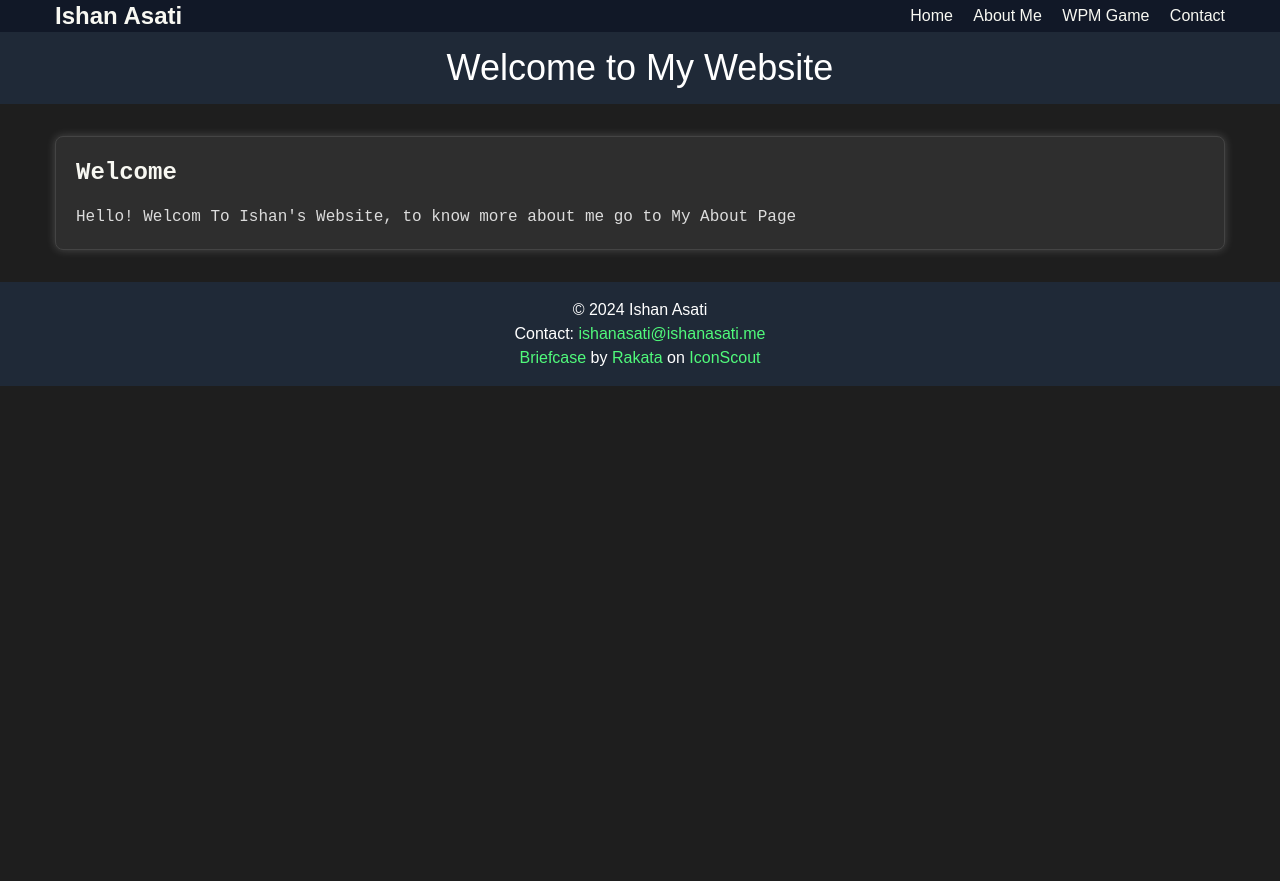
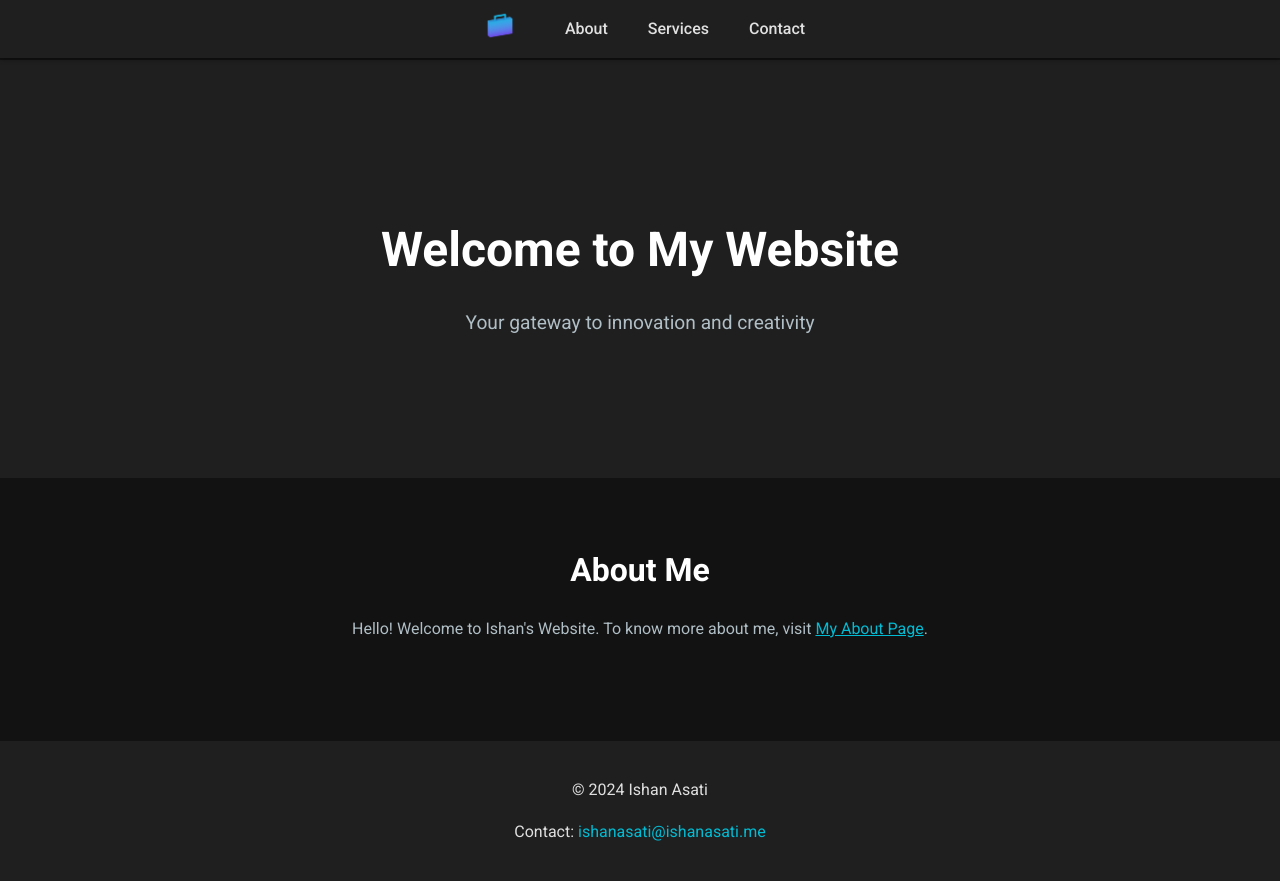
Before and after one commit to IshanAsati/ishanasati.me, a plain HTML site: page index.html in a window 1280 px wide. Before the commit the page ends 800 px from the top, so only its background shows below. Drawn offline with nearby package versions, Linux system fonts and the light colour scheme.

Commit message:
Website Shall Now Look Better

```diff
--- a/index.html
+++ b/index.html
@@ -4,31 +4,37 @@
     <meta charset="UTF-8">
     <meta name="viewport" content="width=device-width, initial-scale=1.0">
     <title>Ishan Asati</title>
-    <link href="https://cdn.jsdelivr.net/npm/tailwindcss@2.2.19/dist/tailwind.min.css" rel="stylesheet">
-    <link rel="icon" type="image/x-icon" href="https://raw.githubusercontent.com/IshanAsati/ishanasati.me/main/favicon.ico">
     <link href="styles.css" rel="stylesheet">
+    <link rel="icon" href="https://raw.githubusercontent.com/IshanAsati/ishanasati.me/main/favicon.ico" type="image/x-icon">
+    <link href="https://fonts.googleapis.com/css2?family=Roboto:wght@400;500;700&display=swap" rel="stylesheet">
 </head>
 <body>
-    <!-- Include Navbar -->
-    <div id="navbar"></div>
+<!-- Navbar -->
+<nav>
+    <ul>
+        <li class="favicon"><a href="#home"><img src="https://raw.githubusercontent.com/IshanAsati/ishanasati.me/main/favicon.ico" alt="Home"></a></li>
+        <li><a href="#about">About</a></li>
+        <li><a href="#services">Services</a></li>
+        <li><a href="#contact">Contact</a></li>
+    </ul>
+</nav>
 
-    <header class="bg-gray-800 text-white p-4 text-center">
-        <h1 class="text-4xl">Welcome to My Website</h1>
-    </header>
+<!-- Header -->
+<header>
+    <h1>Welcome to My Website</h1>
+    <p>Your gateway to innovation and creativity</p>
+</header>
 
-    <main class="container mx-auto p-4">
-        <section class="my-8 editor">
-            <h2 class="text-2xl font-bold">Welcome</h2>
-            <p class="mt-4">Hello! Welcom To Ishan's Website, to know more about me go to <a href = "http://ishanasati.me/about.html"> My About Page</a></p>
-        </section>
-    </main>
+<!-- Main Content -->
+<main>
+    <h2>About Me</h2>
+    <p>Hello! Welcome to Ishan's Website. To know more about me, visit <a href="http://ishanasati.me/about.html">My About Page</a>.</p>
+</main>
 
-    <footer class="p-4 text-center bg-gray-800 text-white">
-        <p>&copy; 2024 Ishan Asati</p>
-        <p>Contact: <a href="mailto:ishanasati@ishanasati.me" class="hover:underline">ishanasati@ishanasati.me</a></p>
-        <a href="https://iconscout.com/3d-illustrations/briefcase" class="text-underline font-size-sm" target="_blank">Briefcase</a> by <a href="https://iconscout.com/contributors/rakata" class="text-underline font-size-sm">Rakata</a> on <a href="https://iconscout.com" class="text-underline font-size-sm">IconScout</a>
-    </footer>
-
-    <script src="script.js"></script>
+<!-- Footer -->
+<footer>
+    <p>&copy; 2024 Ishan Asati</p>
+    <p>Contact: <a href="mailto:ishanasati@ishanasati.me">ishanasati@ishanasati.me</a></p>
+</footer>
 </body>
 </html>
--- a/styles.css
+++ b/styles.css
@@ -1,78 +1,128 @@
 /* Global Styles */
 body {
-    font-family: 'Arial', sans-serif;
-    color: #e5e5e5;
-    background-color: #1e1e1e;
+    background-color: #121212; /* Dark background */
+    color: #E0E0E0; /* Soft white text */
+    font-family: 'Roboto', sans-serif;
     margin: 0;
     padding: 0;
+    line-height: 1.6;
 }
 
-/* Container */
-.container {
-    max-width: 1200px;
-    margin: 0 auto;
-    padding: 0 15px;
+/* Navbar */
+nav {
+    background-color: #1F1F1F; /* Dark background */
+    color: #E0E0E0; /* Soft white text */
+    position: fixed;
+    top: 0;
+    width: 100%;
+    z-index: 1000;
+    box-shadow: 0 2px 4px rgba(0, 0, 0, 0.3); /* Shadow for depth */
+    padding: 10px 0;
+    display: flex;
+    justify-content: center;
+    align-items: center;
 }
 
-/* Navbar Styles */
-nav {
-    background-color: #282a36;
+nav ul {
+    display: flex;
+    justify-content: center;
+    align-items: center;
+    margin: 0;
+    padding: 0;
+    list-style: none;
 }
 
-nav a {
-    color: #f8f8f2;
-    text-decoration: none;
+nav ul li {
+    margin: 0 20px;
 }
 
-nav a:hover {
-    color: #50fa7b;
+nav ul li a {
+    color: #E0E0E0; /* White text */
+    text-decoration: none;
+    font-weight: 500;
+    transition: color 0.3s ease;
 }
 
-/* Footer Styles */
+nav ul li a:hover {
+    color: #00BCD4; /* Neon blue accent on hover */
+}
+
+/* Favicon as Home Link */
+nav ul li.favicon {
+    margin: 0 30px; /* More space around the favicon */
+}
+
+nav ul li.favicon img {
+    width: 30px;
+    height: 30px;
+    transition: transform 0.3s ease;
+}
+
+nav ul li.favicon img:hover {
+    transform: scale(1.1); /* Slightly enlarge on hover */
+}
+
+/* Header */
+header {
+    background-color: #1F1F1F; /* Dark background */
+    color: #FFFFFF; /* White text */
+    padding: 120px 20px; /* Extra padding for a grand entrance */
+    text-align: center;
+    margin-top: 60px; /* Offset for the fixed navbar */
+}
+
+header h1 {
+    font-size: 3rem;
+    margin-bottom: 10px;
+    font-weight: 700;
+}
+
+header p {
+    font-size: 1.2rem;
+    color: #B0BEC5; /* Light gray for secondary text */
+}
+
+/* Main Content */
+main {
+    padding: 40px 20px;
+    text-align: center; /* Center the text in the main section */
+}
+
+main h2 {
+    font-size: 2rem;
+    color: #FFFFFF; /* White text */
+    margin-bottom: 20px;
+    font-weight: 600;
+}
+
+main p {
+    color: #B0BEC5; /* Light gray text */
+    font-size: 1rem;
+    margin-bottom: 20px;
+}
+
+a {
+    color: #00BCD4; /* Neon blue accent for links */
+}
+
+a:hover {
+    text-decoration: underline;
+}
+
+/* Footer */
 footer {
-    background-color: #282a36;
-    color: #f8f8f2;
+    background-color: #1F1F1F; /* Dark background */
+    color: #E0E0E0; /* White text */
+    padding: 20px;
+    text-align: center;
+    margin-top: 40px;
 }
 
 footer a {
-    color: #50fa7b;
+    color: #00BCD4; /* Neon blue accent for links */
     text-decoration: none;
 }
 
 footer a:hover {
     text-decoration: underline;
 }
-
-/* Form Styles */
-input, textarea {
-    background-color: #3e3e3e;
-    color: #dcdcdc;
-    border: 1px solid #555;
-    border-radius: 4px;
-    padding: 8px;
-    width: 100%;
-}
-
-button {
-    background-color: #50fa7b;
-    color: #282a36;
-    border: none;
-    padding: 10px;
-    border-radius: 4px;
-    cursor: pointer;
-}
-
-/* Minimalistic code editor-like styles */
-.editor {
-    background-color: #2e2e2e;
-    color: #dcdcdc;
-    font-family: 'Courier New', Courier, monospace;
-    padding: 20px;
-    border-radius: 8px;
-    overflow: auto;
-    border: 1px solid #444;
-}
-
-.editor h1, .editor h2 {
-    color: #f8f8f2;
-}
```
